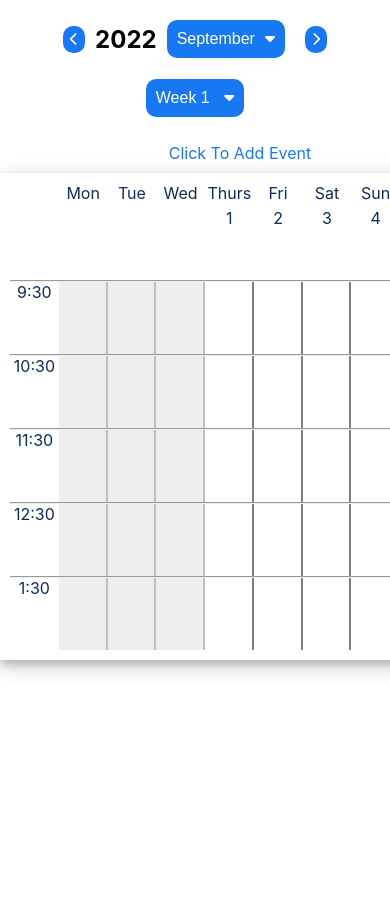
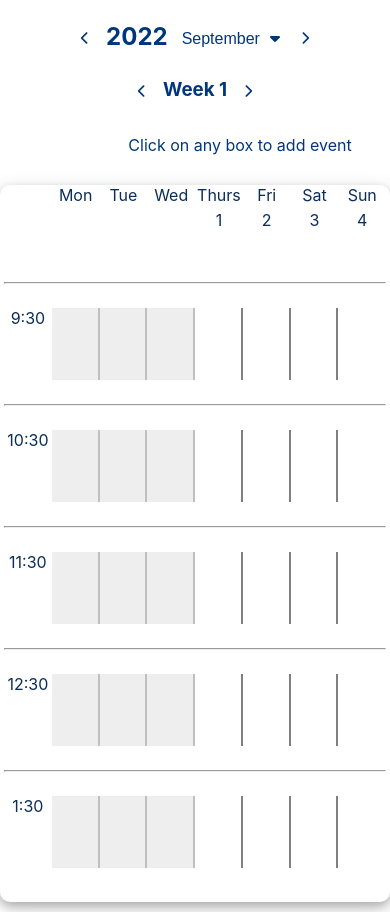
Before and after one commit to Anuragchandra221/Calendar-React-Js, a React (Create React App) app: page / in a window 390 px wide. Shown: the top 912 px of the page. Before the commit the page ends 844 px from the top, so only its background shows below. Built offline with nearby package versions, Linux system fonts and the light colour scheme.

Commit message:
finalised

```diff
--- a/src/App.css
+++ b/src/App.css
@@ -1,6 +1,7 @@
 .App {
   text-align: center;
   position: relative;
+  padding-bottom: 10px;
 }
 
 .App-logo {
@@ -73,16 +74,28 @@
 .mCalendar{
   padding: 10px;
   box-shadow: 0 4px 8px 0 rgba(0, 0, 0, 0.2), 0 6px 20px 0 rgba(0, 0, 0, 0.19);
+  border-radius: 10px;
 }
 .box{
   border-right: 2px solid grey;
   /* border-bottom: 2px solid grey; */
-  height: 100%;
+  height: 120px;
   cursor: pointer;
-  overflow-y: auto;
-  white-space: nowrap;
+  overflow-y: scroll;
+}
+.boxb{
+  /* border-bottom: 2px solid grey; */
+  height: 120px;
+  cursor: pointer;
+  overflow-y: scroll;
 }
 .box::-webkit-scrollbar{
+  display: none;
+}
+.boxb::-webkit-scrollbar{
+  display: none;
+}
+.selected::-webkit-scrollbar{
   display: none;
 }
 .day > span{
@@ -91,6 +104,9 @@
 }
 .selected{
   border: 2px solid #1877f2;
+  height: 120px;
+  cursor: pointer;
+  overflow-y: scroll;
 }
 .inputArea{
   /* position: absolute; */
@@ -112,12 +128,12 @@
   height: 2.5em;
 }
 .dropbtn {
-  background-color: #1877f2;
-  color: #fff;
-  padding: 10px;
+  background-color: #fff;
+  color: #00367d;
+
+  padding: 4px;
   font-size: 16px;
   border: none;
-  border-radius: 10px;
   cursor: pointer;
 }
 .mainCalendar{
@@ -128,17 +144,19 @@
 }
 .dropdown {
   position: relative;
-  display: inline-block;
+  display: flex;
+  padding-top: 6px;
 }
 .centerDiv{
   display: flex;
 
 }
 .dropdown-content {
+  margin-top: 30px;
   display: none;
   position: absolute;
   min-width: 160px;
-  background-color: #1877f2;
+  background-color: #00367d;
   box-shadow: 0px 8px 16px 0px rgba(0,0,0,0.2);
   z-index: 1;
   cursor: pointer;
@@ -149,7 +167,7 @@
   border: none;
   margin-block: 10px ;
   cursor: pointer;
-  background-color: #1877f2;
+  background-color: #00367d;
   color: #fff;
 
 }
@@ -167,14 +185,15 @@
 
 .dropdown:hover .dropbtn:hover {
   /* background-color: #3e009a; */
-  color: #fff;
+  color: #00367d;
 }
 .timeline{
   display: flex;
 }
 .prev{
   border: none;
-  margin-inline: 10px
+  margin-inline: 10px;
+  margin-top: 5px;
 }
 .heading{
   display: flex;
@@ -186,11 +205,17 @@
     width: 100%;
     padding: 0;
   }
+
   .centerDiv{
     width: 100%;
   }
   .mCalendar{
-    width: 100%;
+    width: 98%;
+    margin-inline: auto;
+    margin-top: 20px;
+    padding: 0px;
+    padding-bottom: 10px;
+    padding-inline: 4px;
   }
   .mainCalendar{
     flex-direction: column;
@@ -200,6 +225,7 @@
     margin-inline: 0px;
     padding-block: 10px;
     width: 30em;
+    margin-inline: auto;
   }
   .days{
     display: grid;
@@ -216,4 +242,7 @@
     cursor: pointer;
     /* display: grid; */
   }
+  .box{
+    height: 4.5em;
+  }
 }
--- a/src/App.js
+++ b/src/App.js
@@ -3,9 +3,11 @@ import './App.css';
 import Calendar from './Components/Calendar';
 
 function App() {
+  console.log("hi")
+  const dict1 = {}
   return (
     <div className="App">
-      <Calendar />
+      <Calendar dict1={dict1} />
     </div>
   );
 }
--- a/src/Components/Calendar.js
+++ b/src/Components/Calendar.js
@@ -1,16 +1,26 @@
-import { useState } from "react"
+import { useReducer, useState } from "react"
 import Days from "./Days"
 import { months } from "../constants"
-const Calendar = ()=>{
+const reducer = (state, action)=>{
+    switch(action.type){
+        case "decrement":
+            return state-1
+        case "increment":
+            return state+1
+    }
+}
+const Calendar = (props)=>{
     const [date, setDate] = useState(new Date())
     const [weekno, setweekno] = useState(1)
-    const [year, setYear] = useState(date.getFullYear())
+    // const [year, setYear] = useState(date.getFullYear())
+    const [year, dispatch] = useReducer(reducer, date.getFullYear())
     const [month, setMonth] = useState(date.getMonth())
 
+
     return(
-        <div className="calendar">
-            <h2 className="heading"><button className="prev" style={{backgroundColor: "#1877f2", color: '#fff', borderRadius: '10px', height: '2em', cursor: 'pointer'}} onClick={()=>{
-                setYear((prev)=>prev-1)
+        <div className="calendar" style={{color: '#00367d'}}>
+            <h2 className="heading" style={{marginInline: '0.83em'}}><button className="prev" style={{backgroundColor: "#fff", color: '#00367d', borderRadius: '10px', height: '2em', cursor: 'pointer'}} onClick={()=>{
+                dispatch({type:"decrement"})
             }}><i className="fa-solid fa-chevron-left" ></i></button>
                 {year}
                 <div className="dropdown">
@@ -30,19 +40,37 @@ const Calendar = ()=>{
                     <button className="listitem" onClick={()=>setMonth(11)}>December</button>
                 </div>
                 </div>
-                <button className="prev" style={{backgroundColor: "#1877f2", color: '#fff', borderRadius: '10px', height: '2em', cursor: 'pointer'}} onClick={()=>{
-                setYear((prev)=>prev+1)
+                <button className="prev" style={{backgroundColor: "#fff", color: '#00367d', borderRadius: '10px', height: '2em', cursor: 'pointer', marginLeft: '0px'}} onClick={()=>{
+                dispatch({type:"increment"})
             }}><i className="fa-solid fa-chevron-right" ></i></button>
             </h2>
-            <div className="dropdown">
-            <button className="dropbtn" style={{marginBottom: '1px'}}>Week {weekno} <i style={{marginLeft: '10px'}} className="fa-solid fa-caret-down"></i></button>
-            <div className="dropdown-content">
+            <div className="" style={{marginBottom: '6px'}}>
+            <button className="prev" style={{backgroundColor: "#fff", color: '#00367d', borderRadius: '10px', height: '2em', cursor: 'pointer'}} onClick={()=>{
+                setweekno((prev)=>{
+                    if(weekno==1){
+                        return 1
+                    }else{
+                        return prev-1
+                    }
+                })
+            }}><i className="fa-solid fa-chevron-left" ></i></button>
+            <h3 style={{marginBottom: '1px', display: 'inline'}}>Week {weekno}</h3>
+            <button className="prev" style={{backgroundColor: "#fff", color: '#00367d', borderRadius: '10px', height: '2em', cursor: 'pointer'}} onClick={()=>{
+                setweekno((prev)=>{
+                    if(weekno==6){
+                        return prev
+                    }else{
+                        return prev+1
+                    }
+                })
+            }}><i className="fa-solid fa-chevron-right" ></i></button>
+            {/* <div className="dropdown-content">
                 <button className="listitem" onClick={()=>setweekno(1)}>Week 1</button>
                 <button className="listitem" onClick={()=>setweekno(2)}>Week 2</button>
                 <button className="listitem" onClick={()=>setweekno(3)}>Week 3</button>
                 <button className="listitem" onClick={()=>setweekno(4)}>Week 4</button>
                 <button className="listitem" onClick={()=>setweekno(5)}>Week 5</button>
-            </div>
+            </div> */}
             </div>
 
             {/* <div>
@@ -54,7 +82,7 @@ const Calendar = ()=>{
             </div> */}
             <div className="centerDiv">
 
-                    <Days year={year} month={month} weekno={weekno} />
+                    <Days year={year} month={month} weekno={weekno} dict1={props.dict1} />
             </div>
         </div>
     )
--- a/src/Components/Days.js
+++ b/src/Components/Days.js
@@ -40,7 +40,13 @@ const Days = (props)=>{
             }
             dyz.push(dayz)
         }
-        setDays(dyz)
+        console.log((props.year in props.dict1))
+        if((props.year in props.dict1)){
+
+        }else{
+            props.dict1[props.year] = dyz
+        }
+        setDays(props.dict1[props.year])
     }, [props.year, props.month])
 
     if(days){
--- a/src/Components/Input.js
+++ b/src/Components/Input.js
@@ -27,19 +27,19 @@ const Input = (props)=>{
             <div className="inputArea">
                 <div>
                     <div>Add event</div>
-                    <input type="text" style={{border: 'none', borderBottom: '2px solid #1877f2'}} placeholder="Add your event..." onChange={(e)=>{setInput(e.target.value)}} />
+                    <input type="text" style={{border: 'none', borderBottom: '2px solid #00367d'}} placeholder="Add your event..." onChange={(e)=>{setInput(e.target.value)}} />
                 </div>
                 <div className="dropdown">
                     {/* <button className="dropbtn" style={{marginInline: '10px', marginBottom: '1px'}}>{props.time}</button> */}
 
                     </div>
-                    <button onClick={setTask} style={{backgroundColor: '#1877f2', border: '2px solid #1877f2', color: '#fff', borderRadius: '10px', cursor: 'pointer'}}>Add</button>
+                    <button onClick={setTask} style={{backgroundColor: '#00367d', border: '2px solid #00367d', color: '#fff', borderRadius: '10px', cursor: 'pointer'}}>Add</button>
             </div>
         )
     }else{
         return(
-            <div className="inputArea" style={{color: '#1877f2'}}>
-                Click To Add Event
+            <div className="inputArea" style={{color: '#00367d'}}>
+                Click on any box to add event
             </div>
         )
     }
--- a/src/Components/Timeline.js
+++ b/src/Components/Timeline.js
@@ -36,14 +36,37 @@ const Timeline = (props)=>{
                     return (
                         <div key={`${i}a`}>
                         <div className="days">
-                        <div  className="day"  key={i}>
+                        <div  className="day" key={i}>
                         {/* <span>{index.date}</span> */}
                         {index}
                         </div>
                         {props.days.map((index1, i)=>{
                             if(i<props.weekno*7 && i>=(props.weekno-1)*7){
+                                if(i===(props.weekno*7-1)){
                                     return (
-                                    <div   className={ index1.selected && props.time===index?`selected box`: `box`} style={index1.currentMonth?{backgroundColor: '#fff'}:{backgroundColor: '#dedede', opacity: '0.5', cursor: 'default'}} onClick={()=>{
+                                        <div   className={ index1.selected && props.time===index ?`selected boxb`: `boxb`} style={
+                                            index1.currentMonth?{backgroundColor: '#fff'}:{backgroundColor: '#dedede', opacity: '0.5', cursor: 'default'} } onClick={()=>{
+                                            if(index1.currentMonth){
+
+                                                select(index1, index)
+                                            }
+                                        }}  key={`${i}b`}>
+                                        {/* <span>{index.date}</span> */}
+
+                                        { index1.task?
+                                        Object.keys(index1.task).map(key => {
+                                            if(key==index){
+                                                return (
+                                                    <span>{index1.task[key]}</span>
+                                                )
+                                            }
+                                        }):''}
+                                        </div>
+                                    )
+                                }else{
+                                    return (
+                                        <div   className={ index1.selected && props.time===index ?`selected`: `box`} style={
+                                            index1.currentMonth?{backgroundColor: '#fff'}:{backgroundColor: '#dedede', opacity: '0.5', cursor: 'default'} } onClick={()=>{
                                             if(index1.currentMonth){
 
                                                 select(index1, index)
@@ -63,6 +86,8 @@ const Timeline = (props)=>{
                                     )
                                 }
 
+                            }
+
                         })}
 
                         </div>
```
Lines whose indentation alone changed are shown as unchanged.
